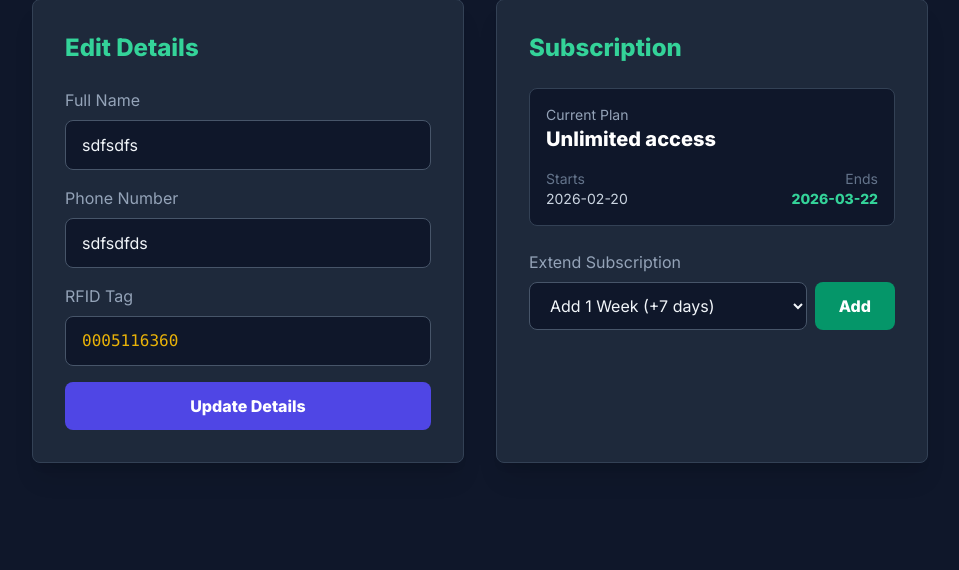
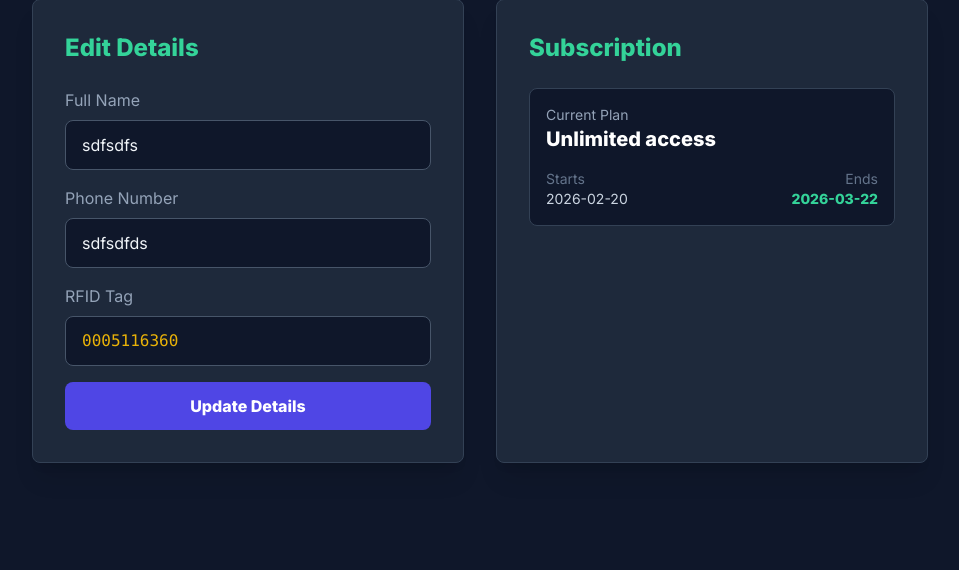
Before and after one commit to prundusdanielioan/accessControl, a Flask app: page /user/1/edit in a window 1280 px wide. Shown: the part 78-648 px from the top of the page, without its empty margins (160-1119 px from the left). Run offline with Flask 3, Linux system fonts and the light colour scheme; data comes from the database, SQL or seed files in the repository; some libraries are stand-ins or nearby versions.

Commit message:
Remove extend subscription form from edit user view

```diff
--- a/templates/edit_user.html
+++ b/templates/edit_user.html
@@ -54,21 +54,7 @@
             </div>
         </div>
 
-        <form method="POST" action="/user/{{ user['id'] }}/edit">
-            <label class="block text-slate-400 mb-2">Extend Subscription</label>
-            <div class="flex gap-2">
-                <select name="extend_days"
-                    class="flex-grow bg-slate-900 border border-slate-600 rounded-lg px-4 py-3 focus:outline-none focus:border-emerald-500 transition">
-                    <option value="7">Add 1 Week (+7 days)</option>
-                    <option value="30">Add 1 Month (+30 days)</option>
-                    <option value="365">Add 1 Year (+365 days)</option>
-                </select>
-                <button type="submit"
-                    class="bg-emerald-600 hover:bg-emerald-500 text-white font-bold px-6 rounded-lg transition duration-200">
-                    Add
-                </button>
-            </div>
-        </form>
+
 
         {% else %}
         <div class="p-8 text-center text-slate-500 bg-slate-900 rounded-lg border border-dashed border-slate-700">
```
